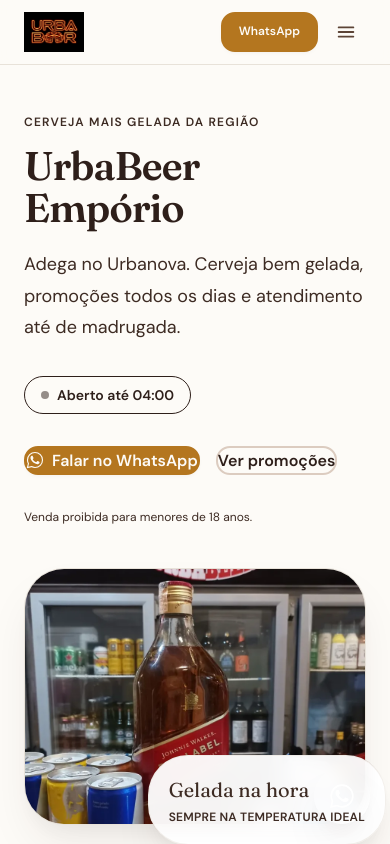
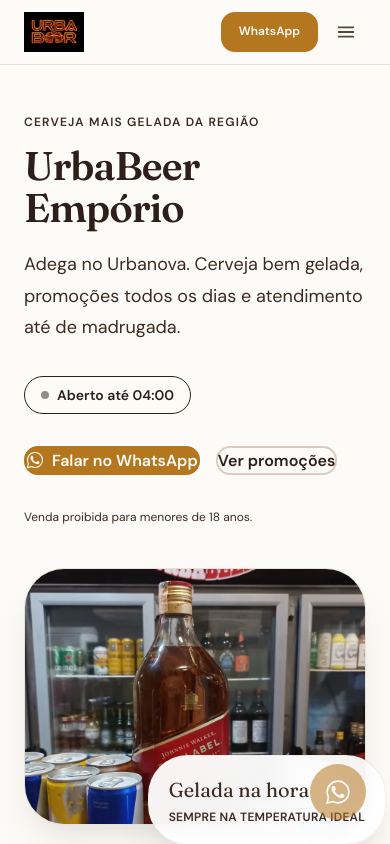
Before and after one commit to llimaaae/Site-Urbabeer, a React (Vite) app: page / in a window 390 px wide. Shown: the top 844 px of the page. Built offline with nearby package versions, Linux system fonts and the light colour scheme.

Commit message:
feat(comp): botao flutuante whatsapp com pulse mobile e hover lift

```diff
--- a/src/components/WhatsAppFloat.tsx
+++ b/src/components/WhatsAppFloat.tsx
@@ -6,7 +6,7 @@ export function WhatsAppFloat() {
       type="button"
       onClick={() => abrirWhatsApp()}
       aria-label="Abrir WhatsApp para fazer pedido"
-      className="fixed bottom-5 right-5 z-[var(--z-fixed)] flex h-14 w-14 items-center justify-center bg-amber text-white rounded-full shadow-xl transition-all duration-300 hover:bg-amber-hover hover:scale-105 hover:shadow-2xl active:scale-95 md:hidden"
+      className="fixed bottom-6 right-6 z-[var(--z-fixed)] flex h-14 w-14 md:h-16 md:w-16 items-center justify-center bg-primary text-alva rounded-full shadow-xl transition-all duration-300 hover:bg-primary-hover hover:scale-105 hover:shadow-2xl active:scale-95 animate-pulse-soft md:hidden"
     >
       <svg width="26" height="26" viewBox="0 0 24 24" fill="currentColor" aria-hidden="true">
         <path d="M17.472 14.382c-.297-.149-1.758-.867-2.03-.967-.273-.099-.471-.148-.67.15-.197.297-.767.966-.94 1.164-.173.199-.347.223-.644.075-.297-.15-1.255-.463-2.39-1.475-.883-.788-1.48-1.761-1.653-2.059-.173-.297-.018-.458.13-.606.134-.133.298-.347.446-.52.149-.174.198-.298.298-.497.099-.198.05-.371-.025-.52-.075-.149-.669-1.612-.916-2.207-.242-.579-.487-.5-.669-.51-.173-.008-.371-.01-.57-.01-.198 0-.52.074-.792.372-.272.297-1.04 1.016-1.04 2.479 0 1.462 1.065 2.875 1.213 3.074.149.198 2.096 3.2 5.077 4.487.709.306 1.262.489 1.694.625.712.227 1.36.195 1.871.118.571-.085 1.758-.719 2.006-1.413.248-.694.248-1.289.173-1.413-.074-.124-.272-.198-.57-.347z" />
```
